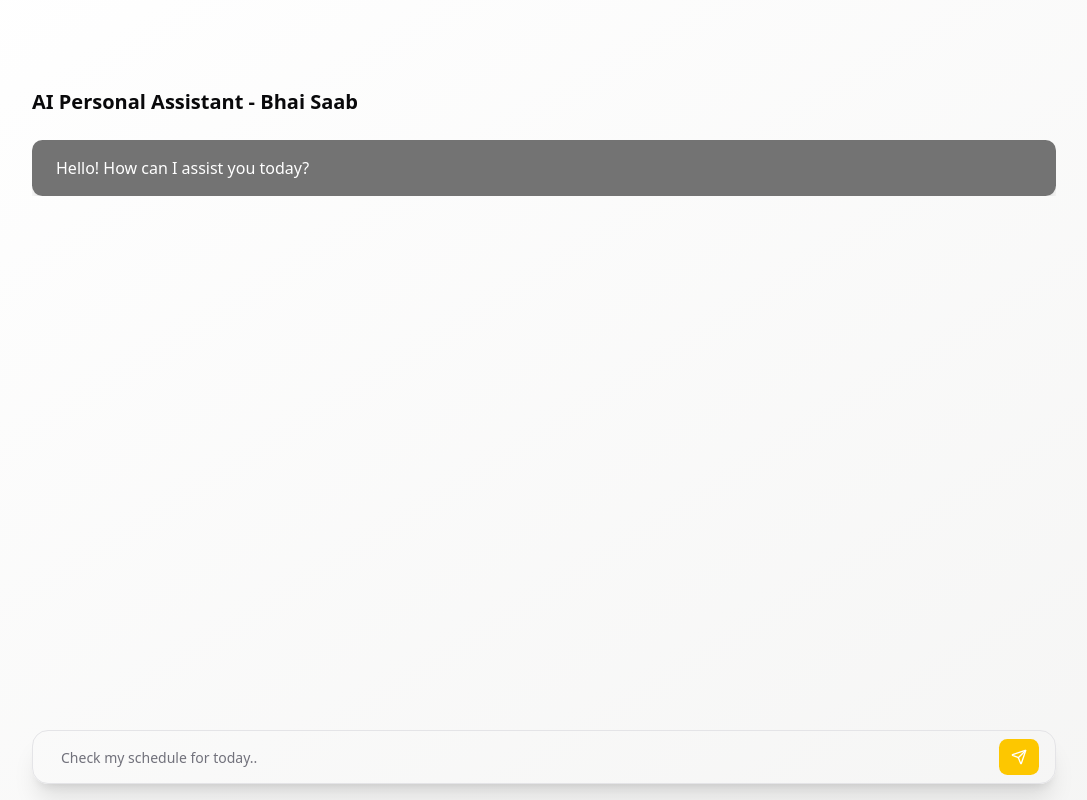
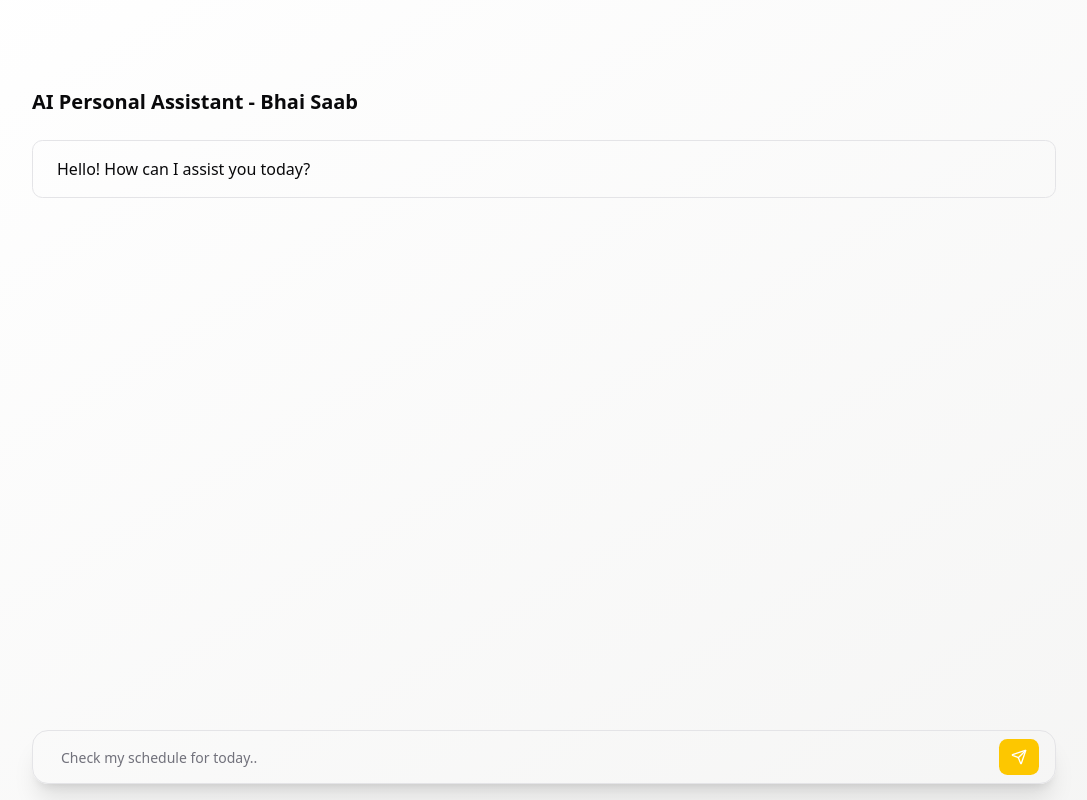
Before and after one commit to dakShh/bhai-saab, a Next.js app: page / in a window 1280 px wide. Shown: the whole page, without its empty margins (96-1183 px from the left). Built offline with nearby package versions, Linux system fonts and the light colour scheme.

Commit message:
install streamdown, create conversation list component

```diff
--- a/package.json
+++ b/package.json
@@ -17,6 +17,7 @@
         "next": "16.0.3",
         "react": "19.2.0",
         "react-dom": "19.2.0",
+        "streamdown": "^1.6.10",
         "tailwind-merge": "^3.4.0"
     },
     "devDependencies": {
--- a/src/app/globals.css
+++ b/src/app/globals.css
@@ -1,4 +1,5 @@
 @import 'tailwindcss';
+@source "../../node_modules/streamdown/dist/*.js";
 
 @custom-variant dark (&:is(.dark *));
 
--- a/src/components/chat/chat-box.tsx
+++ b/src/components/chat/chat-box.tsx
@@ -15,6 +15,7 @@ import { Send } from 'lucide-react';
 import { Button } from '@/components/ui/button';
 import { Input } from '@/components/ui/input';
 import { Spinner } from '@/components/ui/spinner';
+import ConversationList from './conversation-list';
 
 export default function ChatBox() {
     const [userInput, setUserInput] = useState<string>('');
@@ -118,29 +119,7 @@ export default function ChatBox() {
         <div className="max-w-5xl h-[90vh] mx-auto flex flex-col">
             <div className="text-xl font-bold py-6 ">AI Personal Assistant - Bhai Saab</div>
             <div className=" overflow-y-auto mb-6">
-                <div className="flex flex-col space-y-4">
-                    {conversation.map((msg, index) => (
-                        <div
-                            key={index}
-                            className={cn(
-                                'px-6 py-4 rounded-lg shadow-lg',
-                                // User message styling
-                                msg.role === 'assistant' ? 'bg-neutral-500 text-white' : 'bg-yellow-200'
-                            )}
-                        >
-                            {}
-                            <div className="max-w-3xl whitespace-pre-wrap">
-                                {loading && !msg.content ? (
-                                    <div className="flex items-center gap-x-2">
-                                        <Spinner /> Thinking...
-                                    </div>
-                                ) : (
-                                    msg.content
-                                )}
-                            </div>
-                        </div>
-                    ))}
-                </div>
+                <ConversationList conversation={conversation} loading={loading} />
             </div>
 
             <form
--- /dev/null
+++ b/src/components/chat/conversation-list.tsx
@@ -0,0 +1,44 @@
+import { Message } from '@/types/chat';
+import { Spinner } from '../ui/spinner';
+import { Streamdown } from 'streamdown';
+import { cn } from '@/lib/utils';
+
+interface ConversationListProps {
+    conversation: Message[];
+    loading: boolean;
+}
+
+export default function ConversationList({ conversation, loading }: ConversationListProps) {
+    return (
+        <div className="flex flex-col space-y-4">
+            {conversation.map((msg, index) => (
+                <div
+                    key={index}
+                    className={cn(
+                        'px-6 py-4 rounded-lg ',
+                        // User message styling
+                        msg.role === 'assistant' ? 'border' : 'bg-yellow-200 shadow-lg'
+                    )}
+                >
+                    <div className="max-w-3xl ">
+                        {loading && !msg.content ? (
+                            <div className="flex items-center gap-x-2">
+                                <Spinner /> Thinking...
+                            </div>
+                        ) : msg.role === 'assistant' ? (
+                            <Streamdown isAnimating={loading} parseIncompleteMarkdown={true}>
+                                {msg.content}
+                            </Streamdown>
+                        ) : (
+                            <p className="whitespace-pre-wrap">{msg.content}</p>
+                        )}
+                    </div>
+                </div>
+            ))}
+        </div>
+    );
+}
+
+function MessageBubble({ message, isStreaming }: { message: String; isStreaming: boolean }) {
+    return;
+}
```
Also changed, not shown: 1 other file (tests, documents, lock files or other folders).
